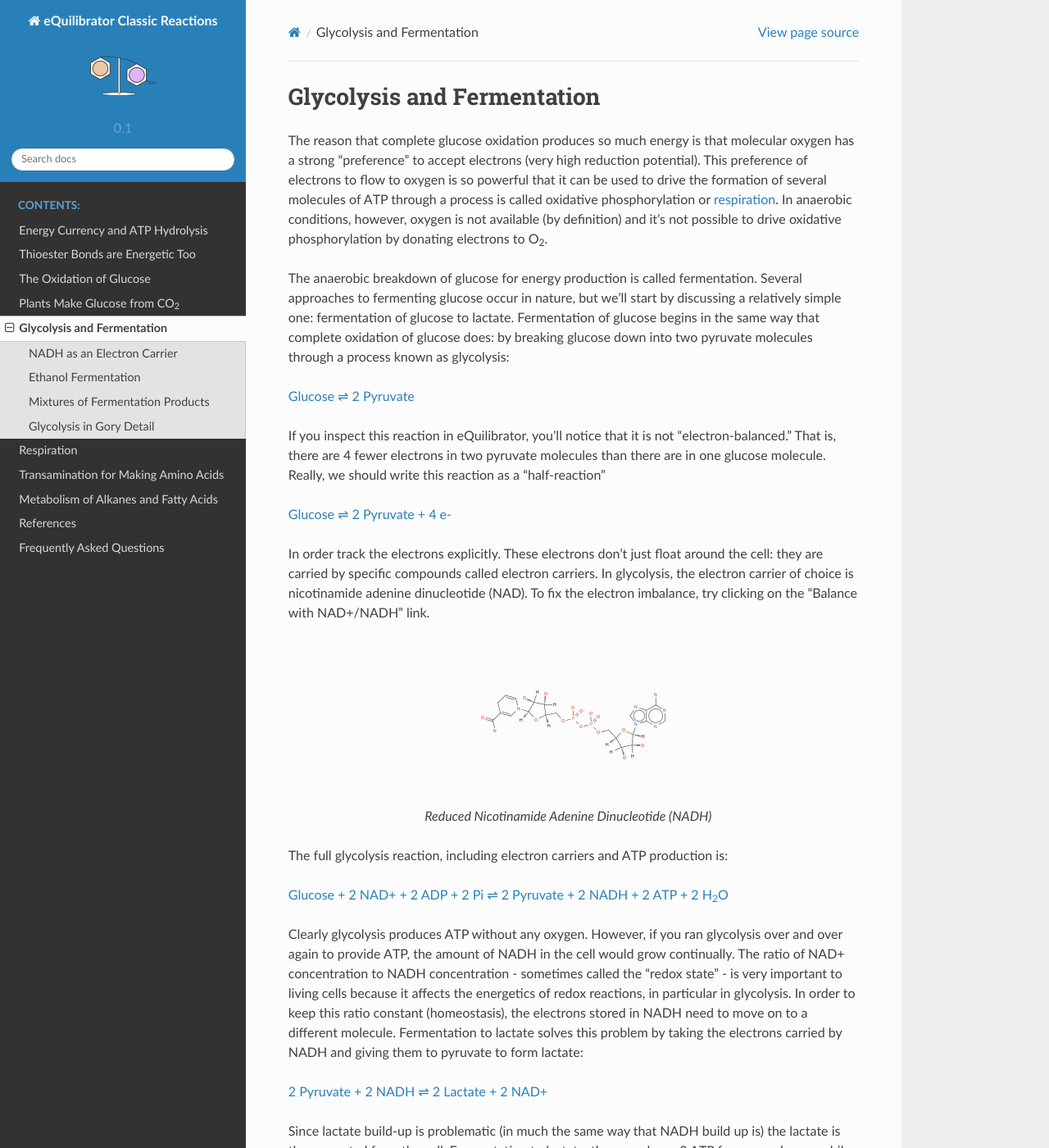
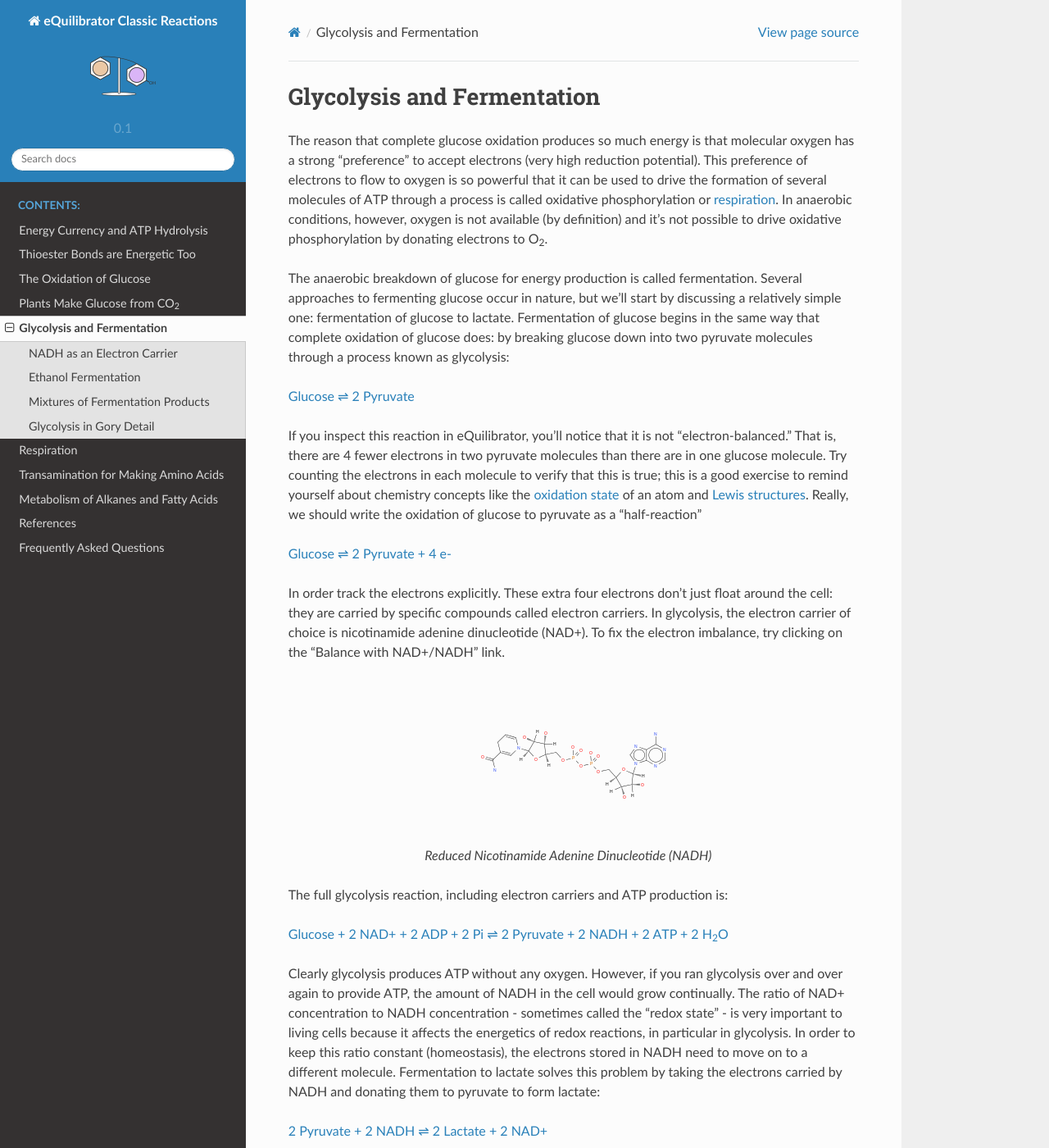
Before and after one commit to eladnoor/equilibrator, a Sphinx documentation site: the page built from classic_rxns/source/glycolysis.rst, in a window 1280 px wide and 1400 px high. Shown: the whole window at 82% size. Built offline with Sphinx 7.4.7 and the Read the Docs theme 2.0.0, drawn with Linux system fonts in a browser that asks for light colours; some of the changed text lies outside the part shown.

Commit message:
Minor corrections.

```diff
--- a/classic_rxns/source/atp.rst
+++ b/classic_rxns/source/atp.rst
@@ -37,7 +37,7 @@ Since R = 8.315 x 10\ :sup:`-3` kJ/mol/K and we assume a temperature of T = 298.
 
 We can also convert the energy of ATP hydrolysis into other units, for example units of mechanical force relevant on the molecular scale: piconewton nanometers (pN nm). Looking up the `definitions of these units <https://en.wikipedia.org/wiki/KT_(energy)>`_, we find that 1 pN nm = 10-24 kJ and so 1 pN nm / mol = 0.6 kJ / mol. This gives us roughly 73 pN nm per ATP hydrolysis (Phillips et al., 2009). But how much energy is that? Well, it’s more than enough to `compact DNA <http://bionumbers.hms.harvard.edu/bionumber.aspx?id=103125>`_ into a viral capsid, for example. In other words, ATP stores an amount of energy that can be converted into a usable amount of work at the molecular scale. ATP acts as a bridge between the chemical and physical realms - between energy metabolism and the mechanical work of living.
 
-Moreover, ATP serves a crucial role in metabolism. As we will see throughout this document, cells often want to perform metabolic transformations that are not intrinsically favorable (reactions that are "uphill" energetically). Through evolution and natural selection, cells "learned" how to make these transformations "go" by coupling them to highly favorable reactions like the hydrolysis of ATP. So remember the energey scale of ATP hydrolysis - about 45 kJ/mol - since we will often use that scale to determine how many ATPs will be needed to make some biochemical reaction go in the direction the cell wants it to.
+Moreover, ATP serves a crucial role in metabolism. As we will see throughout this document, cells often want to perform metabolic transformations that are not intrinsically favorable (reactions that are "uphill" energetically). Through evolution and natural selection, cells "learned" how to make these transformations "go" by coupling them to highly favorable reactions like the hydrolysis of ATP. So remember the energy scale of ATP hydrolysis - about 45 kJ/mol - since we will often use that scale to determine how many ATPs will be needed to make some biochemical reaction go in the direction the cell wants it to.
 
 
 .. [1] Notice that Q is unitless for this reaction because it has the same number of substrates and products. In fact Q *must* unitless so that we can take its logarithm.
--- a/classic_rxns/source/glucose_ox.rst
+++ b/classic_rxns/source/glucose_ox.rst
@@ -12,7 +12,7 @@ With glucose being one of the most common sugars in the biosphere (and certainly
 .. |gluc_ox| replace:: Glucose + 6 O\ :sub:`2` ⇌ 6 CO\ :sub:`2` + 6 H\ :sub:`2`\ O
 .. _gluc_ox: http://equilibrator.weizmann.ac.il/search?query=Glucose+%2B+6+oxygen+%3D+6+CO2+%2B+6+H2O
 
-we find that Δ\ :sub:`r`\ G'° is about -2930 kJ / mol. In this case the effect of correcting for a more typical biological concentration of 1 mM is almost negligible, Δ\ :sub:`r`\ G'\ :sup:`m` ≈ -2910 kJ / mol. According to our calculation from above, that's enough energy to make 66 ATP (in theory). But most organisms generate 30 ATP or less through the oxidization of glucose (Nelson et al., 2008; Flamholz et al., 2014). [1]_
+we find that Δ\ :sub:`r`\ G'° is about -2930 kJ / mol. In this case the effect of correcting for a more typical biological concentration of 1 mM is almost negligible with Δ\ :sub:`r`\ G'\ :sup:`m` ≈ -2910 kJ / mol. According to our calculation from above, that's enough energy to make ~65 ATP (in theory). But most organisms generate 30 ATP or less through the oxidization of glucose (Nelson et al., 2008; Flamholz et al., 2014). [1]_
 
 Biochemistry textbooks often write this pathway as generating 36 ATP
 
--- a/classic_rxns/source/glycolysis.rst
+++ b/classic_rxns/source/glycolysis.rst
@@ -7,11 +7,11 @@ The anaerobic breakdown of glucose for energy production is called fermentation.
 
 `Glucose ⇌ 2 Pyruvate <http://equilibrator.weizmann.ac.il/search?query=Glucose+%3D%3E+2+Pyruvate>`_
 
-If you inspect this reaction in eQuilibrator, you'll notice that it is not "electron-balanced." That is, there are 4 fewer electrons in two pyruvate molecules than there are in one glucose molecule. Really, we should write this reaction as a “half-reaction”
+If you inspect this reaction in eQuilibrator, you'll notice that it is not "electron-balanced." That is, there are 4 fewer electrons in two pyruvate molecules than there are in one glucose molecule. Try counting the electrons in each molecule to verify that this is true; this is a good exercise to remind yourself about chemistry concepts like the `oxidation state <https://en.wikipedia.org/wiki/Oxidation_state>`_ of an atom and `Lewis structures <https://en.wikipedia.org/wiki/Lewis_structure>`_. Really, we should write the oxidation of glucose to pyruvate as a “half-reaction”
 
 `Glucose ⇌ 2 Pyruvate + 4 e- <http://equilibrator.weizmann.ac.il/search?query=Glucose+%3D%3E+2+Pyruvate+%2B+4+e->`_
 
-In order track the electrons explicitly. These electrons don't just float around the cell: they are carried by specific compounds called electron carriers. In glycolysis, the electron carrier of choice is nicotinamide adenine dinucleotide (NAD). To fix the electron imbalance, try clicking on the "Balance with NAD+/NADH" link.
+In order track the electrons explicitly. These extra four electrons don't just float around the cell: they are carried by specific compounds called electron carriers. In glycolysis, the electron carrier of choice is nicotinamide adenine dinucleotide (NAD+). To fix the electron imbalance, try clicking on the "Balance with NAD+/NADH" link.
 
 .. figure:: _static/_images/nadh.png
    :alt: Reduced Nicotinamide Adenine Dinucleotide (NADH)
@@ -26,7 +26,7 @@ The full glycolysis reaction, including electron carriers and ATP production is:
 .. |glycolysis_net| replace:: Glucose + 2 NAD+ + 2 ADP + 2 Pi ⇌ 2 Pyruvate + 2 NADH + 2 ATP + 2 H\ :sub:`2`\ O
 .. _glycolysis_net: http://equilibrator.weizmann.ac.il/search?query=Glucose+%2B+2+NAD%2B+%2B+2+ADP+%2B+2+Phosphate+%3C%3D%3E+2+Pyruvate+%2B+2+NADH+%2B+2+ATP+%2B+2+H2O
 
-Clearly glycolysis produces ATP without any oxygen. However, if you ran glycolysis over and over again to provide ATP, the amount of NADH in the cell would grow continually. The ratio of NAD+ concentration to NADH concentration - sometimes called the "redox state" - is very important to living cells because it affects the energetics of redox reactions, in particular in glycolysis. In order to keep this ratio constant (homeostasis), the electrons stored in NADH need to move on to a different molecule. Fermentation to lactate solves this problem by taking the electrons carried by NADH and giving them to pyruvate to form lactate:
+Clearly glycolysis produces ATP without any oxygen. However, if you ran glycolysis over and over again to provide ATP, the amount of NADH in the cell would grow continually. The ratio of NAD+ concentration to NADH concentration - sometimes called the "redox state" - is very important to living cells because it affects the energetics of redox reactions, in particular in glycolysis. In order to keep this ratio constant (homeostasis), the electrons stored in NADH need to move on to a different molecule. Fermentation to lactate solves this problem by taking the electrons carried by NADH and donating them to pyruvate to form lactate:
 
 `2 Pyruvate + 2 NADH ⇌ 2 Lactate + 2 NAD+ <http://equilibrator.weizmann.ac.il/search?query=2+Pyruvate+%2B+2+NADH+%3C%3D%3E+2+Lactate+%2B+2+NAD%2B>`_
 
@@ -73,7 +73,9 @@ where n is the number of electrons transferred and F is the Faraday constant. Re
 
 consistent with our earlier calculation of Δ\ :sub:`r`\ G\ :sup:`m` using eQuilibrator.
 
-There are many common biological electron carriers aside from NADH and its close cousin NADPH. These include ferredoxin, glutathione, quinones and various flavins. But NAD(P)H is the most common biological electron carrier for a number of reasons. Most importantly, molecular oxygen (O\ :sub:`2`) is abundant in our atmosphere and has a very high reduction potential (Nelson et al., 2008). Many biological electron carriers can spontaneously donate electrons to O\ :sub:`2` and so must be “protected” from oxygen in various ways (e.g. by being buried deep inside proteins). As compared to other biological electron carriers, NAD(P)H is relatively insensitive to O\ :sub:`2` (Nelson et al., 2008). NADH is also a two electron carrier, which is suited to many metabolic reactions where electrons are often transferred in pairs. Finally, the reduction potential of NAD(P)H around -320 mV is well-suited to many common biological transformations, which mainly alter the “redox state” (number of electrons) associated with carbon atoms (Bar-Even et al., 2012).
+There are many common biological electron carriers aside from NADH and its close cousin NADPH. These include ferredoxin, glutathione, quinones and various flavins. But NAD(P)H is the most common biological electron carrier for a number of reasons. Most importantly, molecular oxygen (O\ :sub:`2`) is abundant in our atmosphere and has a very high reduction potential (Nelson et al., 2008). Many biological electron carriers can spontaneously donate electrons to O\ :sub:`2` and so must be “protected” from oxygen in various ways (e.g. by being buried deep inside proteins). As compared to other biological electron carriers, NAD(P)H is relatively insensitive to O\ :sub:`2` (Nelson et al., 2008). NAD(P)H is also a two electron carrier, which is suited to many metabolic reactions where electrons are often transferred in pairs. Finally, the reduction potential of NAD(P)H around -320 mV is well-suited to many common biological transformations, which mainly alter the “redox state” (number of electrons) associated with carbon atoms (Bar-Even et al., 2012).
+
+.. todo:: links for the redox carriers.
 
 Ethanol Fermentation
 ----------------------------------------------------------
@@ -94,7 +96,7 @@ This reaction is categorized as a “half-reaction” by eQuilibrator, meaning t
 .. |pyr_eth_net| replace:: 2 Pyruvate + 2 NADH ⇌ 2 Ethanol + 2 CO\ :sub:`2` + 2 NAD+
 .. _pyr_eth_net: http://equilibrator.weizmann.ac.il/reaction?reactantsId=C00022&reactantsCoeff=-2&reactantsName=Pyruvate&reactantsPhase=aqueous&reactantsConcentration=0.001&reactantsId=C00469&reactantsCoeff=2&reactantsName=Ethanol&reactantsPhase=aqueous&reactantsConcentration=0.001&reactantsId=C00011&reactantsCoeff=2&reactantsName=CO2&reactantsPhase=aqueous&reactantsConcentration=0.001&reactantsId=C00004&reactantsCoeff=-2&reactantsName=NADH&reactantsPhase=aqueous&reactantsConcentration=0.001&reactantsId=C00003&reactantsCoeff=2&reactantsName=NAD+&reactantsPhase=aqueous&reactantsConcentration=0.001&ph=7.000000&pmg=14.000000&ionic_strength=0.100000&e_reduction_potential=0.000000&max_priority=0&mode=BA&query=2%20pyruvate%20%3D%202%20ethanol%20%2B%202%20CO2
 
-As with lactate, we see that production of ethanol from two pyruvate molecules perfectly balances the production of two pyruvate from glucose -- glucose breakdown produces two NADH and ethanol production consumes them both. As a result, the NADH cancel and the net reaction for ethanol fermentation contains no electron carriers.
+As with lactate, we see that production of ethanol from two pyruvate molecules perfectly balances the production of two pyruvate from glucose - glucose breakdown produces two NADH and ethanol production consumes them both. As a result, the NADH cancel and the net reaction for ethanol fermentation contains no electron carriers.
 
 |ethanol_ferm_net|_
 
```
Also changed, not shown: other parts of classic_rxns/source/glycolysis.rst (+1 -1 lines), classic_rxns/source/respiration.rst (+9 -7 lines), classic_rxns/source/transamination.rst (+7 -5 lines), 11 other files.
